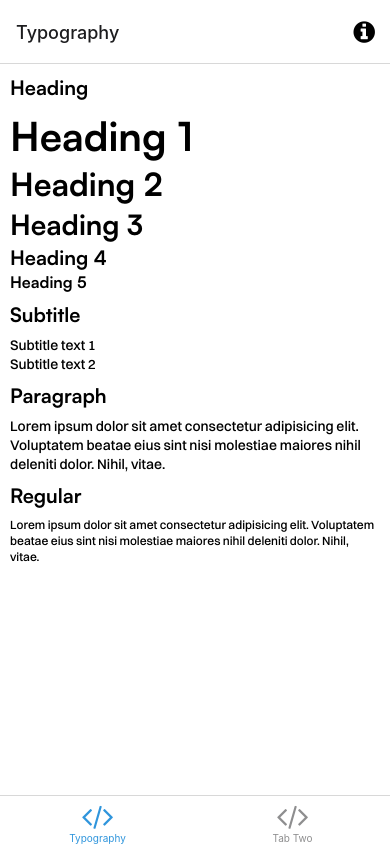
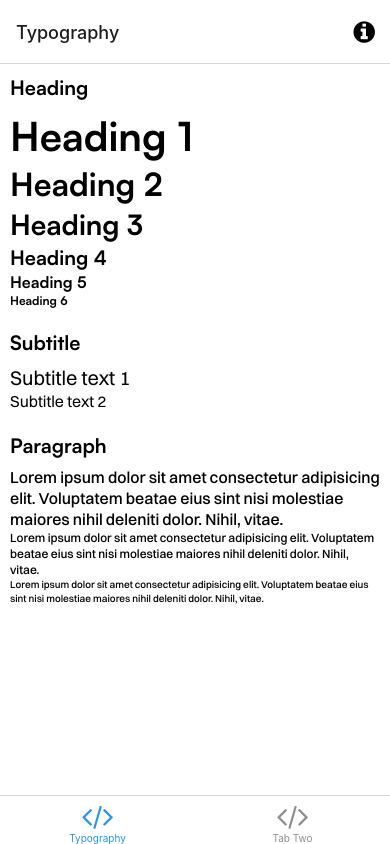
Before and after one commit to daft2/react-native-rugged-ui, a React Native app: screen /Typography in a window 390 px wide. Built offline with nearby package versions, Linux system fonts and the light colour scheme; what expo-linking would draw is missing.

Commit message:
ref: update typography variants view

```diff
--- a/src/screens/TypographyScreen.tsx
+++ b/src/screens/TypographyScreen.tsx
@@ -17,23 +17,26 @@ export default function TypographyScreen({
       <Text variants="h3">Heading 3</Text>
       <Text variants="h4">Heading 4</Text>
       <Text variants="h5">Heading 5</Text>
-      <Text variants="h4" py="sm">
+      <Text variants="h6">Heading 6</Text>
+      <Text variants="h4" mt="lg" mb="sm">
         Subtitle
       </Text>
-      <Text variants="s1">Subtitle text 1</Text>
-      <Text variants="s2">Subtitle text 2</Text>
-      <Text variants="h4" py="sm">
+      <Text variants="subtitle1">Subtitle text 1</Text>
+      <Text variants="subtitle2">Subtitle text 2</Text>
+      <Text variants="h4" mt="lg" mb="sm">
         Paragraph
       </Text>
-      <Text variants="p">
+      <Text variants="paragraph1">
         Lorem ipsum dolor sit amet consectetur adipisicing elit. Voluptatem
         beatae eius sint nisi molestiae maiores nihil deleniti dolor. Nihil,
         vitae.
       </Text>
-      <Text variants="h4" py="sm">
-        Regular
+      <Text variants="paragraph2">
+        Lorem ipsum dolor sit amet consectetur adipisicing elit. Voluptatem
+        beatae eius sint nisi molestiae maiores nihil deleniti dolor. Nihil,
+        vitae.
       </Text>
-      <Text>
+      <Text variants="paragraph3">
         Lorem ipsum dolor sit amet consectetur adipisicing elit. Voluptatem
         beatae eius sint nisi molestiae maiores nihil deleniti dolor. Nihil,
         vitae.
```
